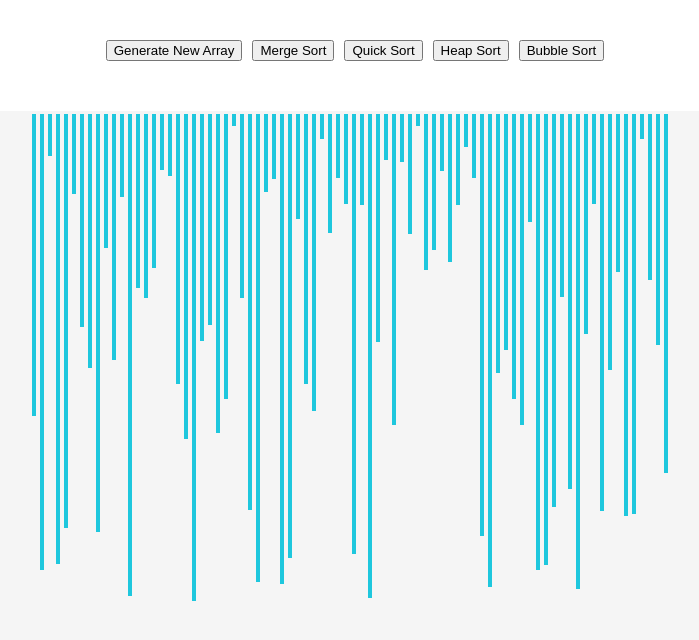
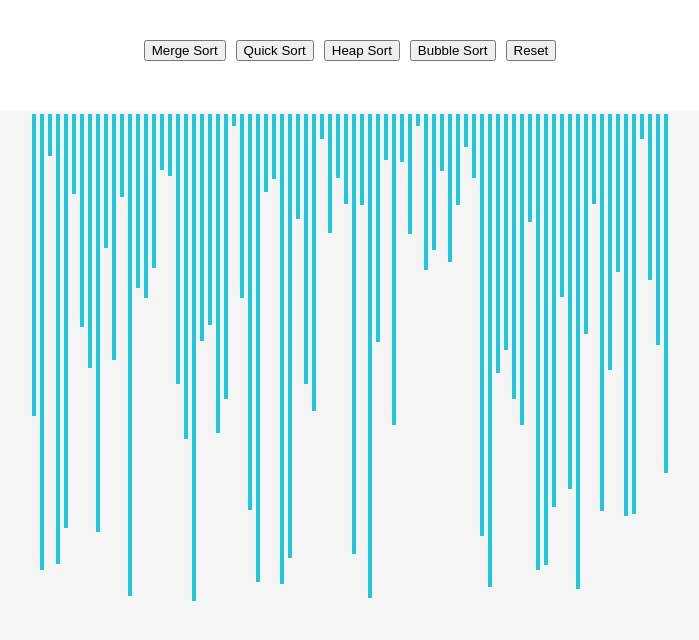
Before and after one commit to chadohta/sorting-visualizer, a React (Create React App) app: page / in a window 1280 px wide. Shown: the top 640 px of the page, without its empty margins (290-989 px from the left). Built offline with nearby package versions, Linux system fonts and the light colour scheme.

Commit message:
move reset button to right

```diff
--- a/src/components/SortingVisualizer.jsx
+++ b/src/components/SortingVisualizer.jsx
@@ -137,12 +137,6 @@ class SortingVisualizer extends Component {
                     barOneStyle.height = `${heightTwo}px`;
                     barTwoStyle.height = `${heightOne}px`;
                 }, i * 10);
-            // } else if (type === "colorSorted") {
-            //     const barOneIdx = animations[i].barOne;
-            //     const barOneStyle = arrayBars[barOneIdx].style;
-            //     setTimeout(() => {
-            //         barOneStyle.backgroundColor = `rgb(${"255, 145, 55"})`;
-            //     }, i * 5);
             } else { //founds bars or revert colors
                 const color = type === "foundBars" ? `rgb(${"236, 77, 77"})` : `rgb(${"30, 199, 221"})`;
                 const barOneIdx = animations[i].barOne;
@@ -162,11 +156,11 @@ class SortingVisualizer extends Component {
 
         return (
             <div>
-                <button onClick={() => this.newArray()}>Generate New Array</button>
                 <button onClick={() => this.visualizeMergeSort()}>Merge Sort</button>
                 <button onClick={() => this.visualizeQuickSort()}>Quick Sort</button>
                 <button onClick={() => this.visualizeHeapSort()}>Heap Sort</button>
                 <button onClick={() => this.visualizeBubbleSort()}>Bubble Sort</button>
+                <button className="resetBtn" onClick={() => this.newArray()}>Reset</button>
 
                 <div className="array-container">
                     {array.map((value, index) => (
--- a/src/styles/SortingVisualizer.css
+++ b/src/styles/SortingVisualizer.css
@@ -17,5 +17,8 @@
 button {
     margin-top: 40px;
     margin-left: 10px;
+}
 
+.resetBtn {
+    margin-right: 10px;
 }
```
